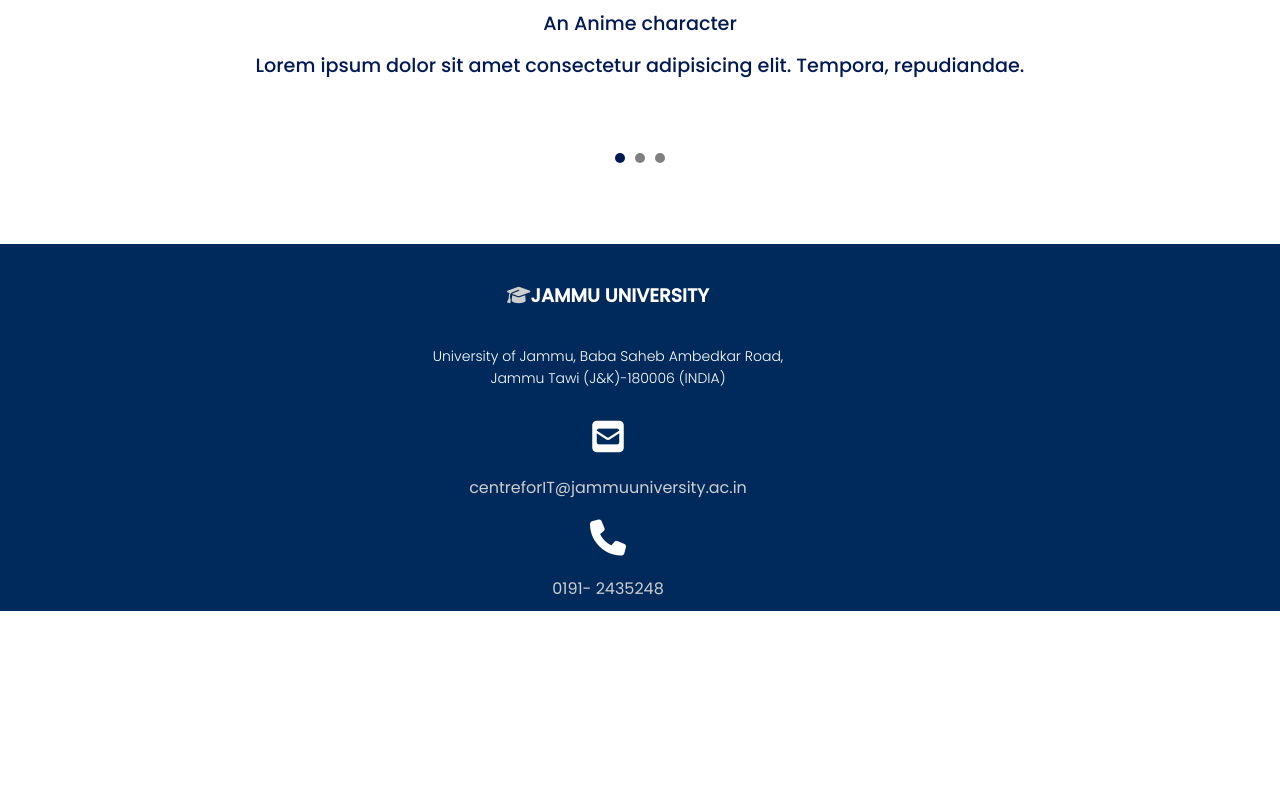
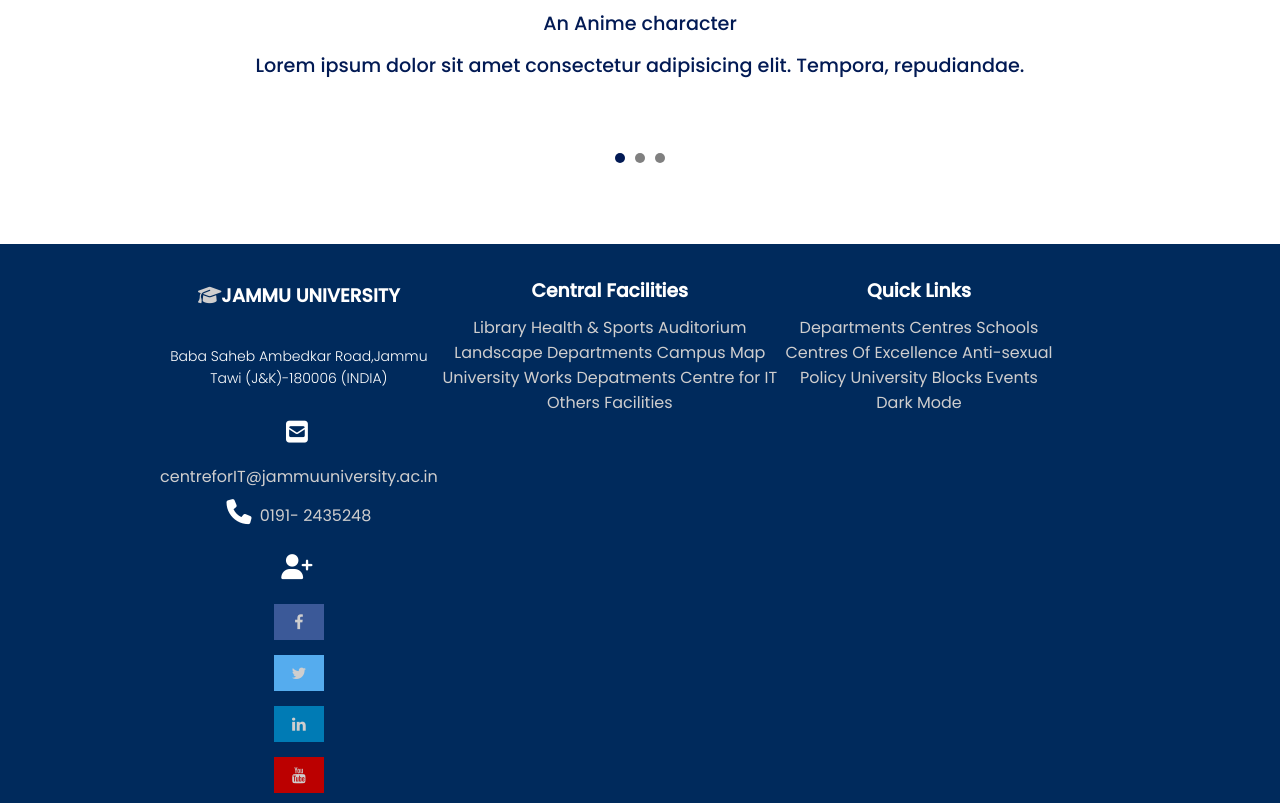
Before and after one commit to DineshwarSingh420/jammu_university-main, a plain HTML site: page index.html in a window 1280 px wide. Shown: the part 1992-2795 px from the top of the page. Before the commit the page ends 2603 px from the top, so only its background shows below. Drawn offline with nearby package versions, Linux system fonts and the light colour scheme; no server answers.

Commit message:
Update index.html

```diff
--- a/index.html
+++ b/index.html
@@ -200,35 +200,67 @@
 
    <!-- FOOTER -->
 <footer>
-  <div class="footer-container">
     <div class="footer">
+      <div class="footer-heading">
+        <div class="row">
 
-    <div class="footer-heading footer1">
+          <div class="footer1">
+
+            <ul class="info3">
             <h3><i class="fa-solid fa-graduation-cap"></i>JAMMU UNIVERSITY</h3>
-      <p>University of Jammu, Baba Saheb Ambedkar Road,<br>Jammu Tawi (J&K)-180006 (INDIA)</br></p>
+            <p>Baba Saheb Ambedkar Road,Jammu Tawi (J&K)-180006 (INDIA)</p>
+          </ul>
+
+            <ul class="info">
+              <li><i class='fas fa-envelope-square' style='font-size:25px;color: white;padding-right: 4px;'></i>
+                <a href="mailto:centreforIT@jammuuniversity.ac.in">centreforIT@jammuuniversity.ac.in</a>
+              </li>
+              <li>
+                <i class='fas fa-phone' style='font-size:25px;color: white;padding-right: 4px;'></i>
+                <a href="tel:0191- 2435248">0191- 2435248</a>
+              </li>
+            </ul>
+
+            <ul class="info2">
+           <li> <i class='fas fa-user-plus' style='font-size:25px;color:white;padding-right: 4px;'></i></li>
+           <li> <a href="#" class="fa fa-facebook"></a></li>
+           <li> <a href="#" class="fa fa-twitter"></a></li>
+           <li> <a href="#" class="fa fa-linkedin"></a></li>
+           <li> <a href="#" class="fa fa-youtube"></a></li>
+          </ul>
+
           </div>
 
-      <div class="footer-heading footer2">
-         <i class='fas fa-envelope-square' style='font-size:36px;color: white;'></i>
-        <a href="mailto:centreforIT@jammuuniversity.ac.in">centreforIT@jammuuniversity.ac.in</a>
+          <div class="footer2">
+            <h3>Central Facilities</h3>
+            <a href="#">Library</a>
+            <a href="#">Health & Sports</a>
+            <a href="#">Auditorium</a>
+            <a href="#">Landscape Departments</a>
+            <a href="#">Campus Map</a>
+            <a href="#">University Works Depatments</a>
+            <a href="#">Centre for IT</a>
+            <a href="#">Others Facilities</a>
           </div>
 
-      <div class="footer-heading footer3">
-        <i class='fas fa-phone' style='font-size:36px;color: white;'></i>
-         <a href="tel:0191- 2435248">0191- 2435248</a>
-      </div>
-
-      <div class="footer-heading footer4">
-        <i class='fas fa-user-plus' style='font-size:36px;color:white'></i>
-        <a href="#" class="fa fa-facebook"></a>
-        <a href="#" class="fa fa-twitter"></a>
-        <a href="#" class="fa fa-linkedin"></a>
-        <a href="#"  class="fa fa-youtube"></a>
+          <div class="footer3">
+            <h3>Quick Links</h3>
+            <a href="#">Departments</a>
+            <a href="#">Centres</a>
+            <a href="#">Schools</a>
+            <a href="#">Centres Of Excellence</a>
+            <a href="#">Anti-sexual Policy</a>
+            <a href="#">University Blocks</a>
+            <a href="#">Events</a>
+            <a href="#">Dark Mode</a>
           </div>
 
         </div>
       </div>
+    </div>
+
   </footer>
+
 
 </body>
 
```
Lines whose indentation alone changed are shown as unchanged.
